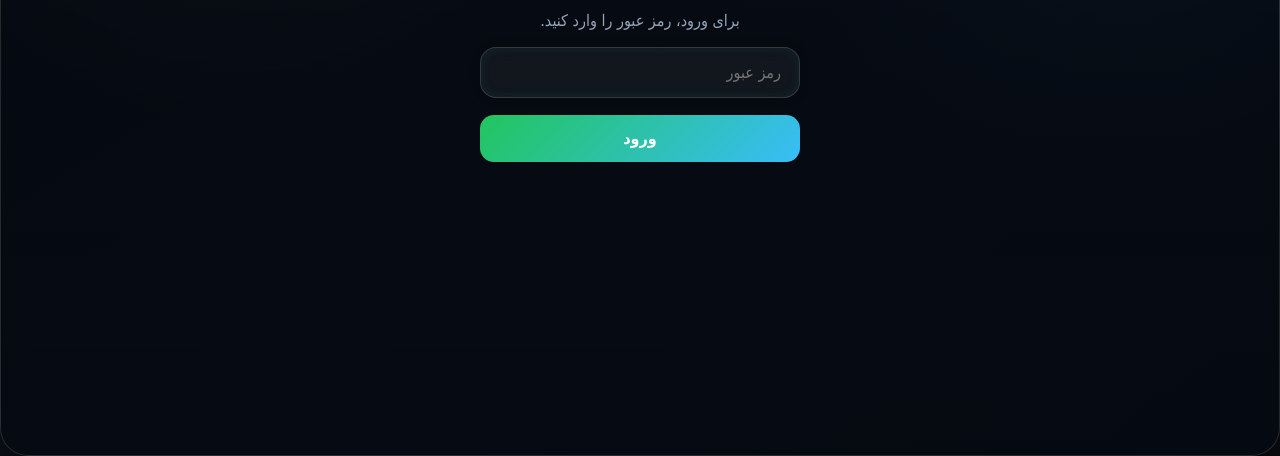
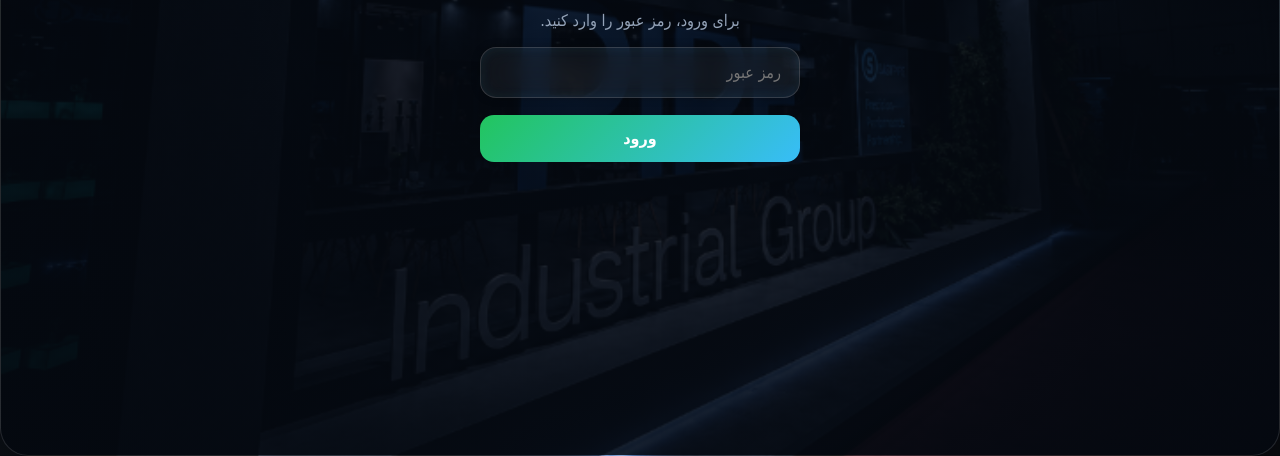
Before and after one commit to omidmarddel-code/machinist-toolbox, a plain HTML site: page login.html in a window 1280 px wide. Shown: the part 344-800 px from the top of the page. Drawn offline with Linux system fonts and the light colour scheme; the site is published under a folder, as on GitHub Pages, so addresses that start at the root find nothing.

Commit message:
Add files via upload

```diff
--- a/style.css
+++ b/style.css
@@ -632,7 +632,7 @@ button {
 
     background:
         linear-gradient(rgba(5,10,18,.75), rgba(5,10,18,.85)),
-        url("/images/easypipe-dark.png");
+        url("images/easypipe-dark.png");
 
     background-size: cover;
     background-position: center;
@@ -640,7 +640,6 @@ button {
 
     z-index: 9999;
 }
-
 #loginScreen input{
     width:320px;
     max-width:90%;
```
